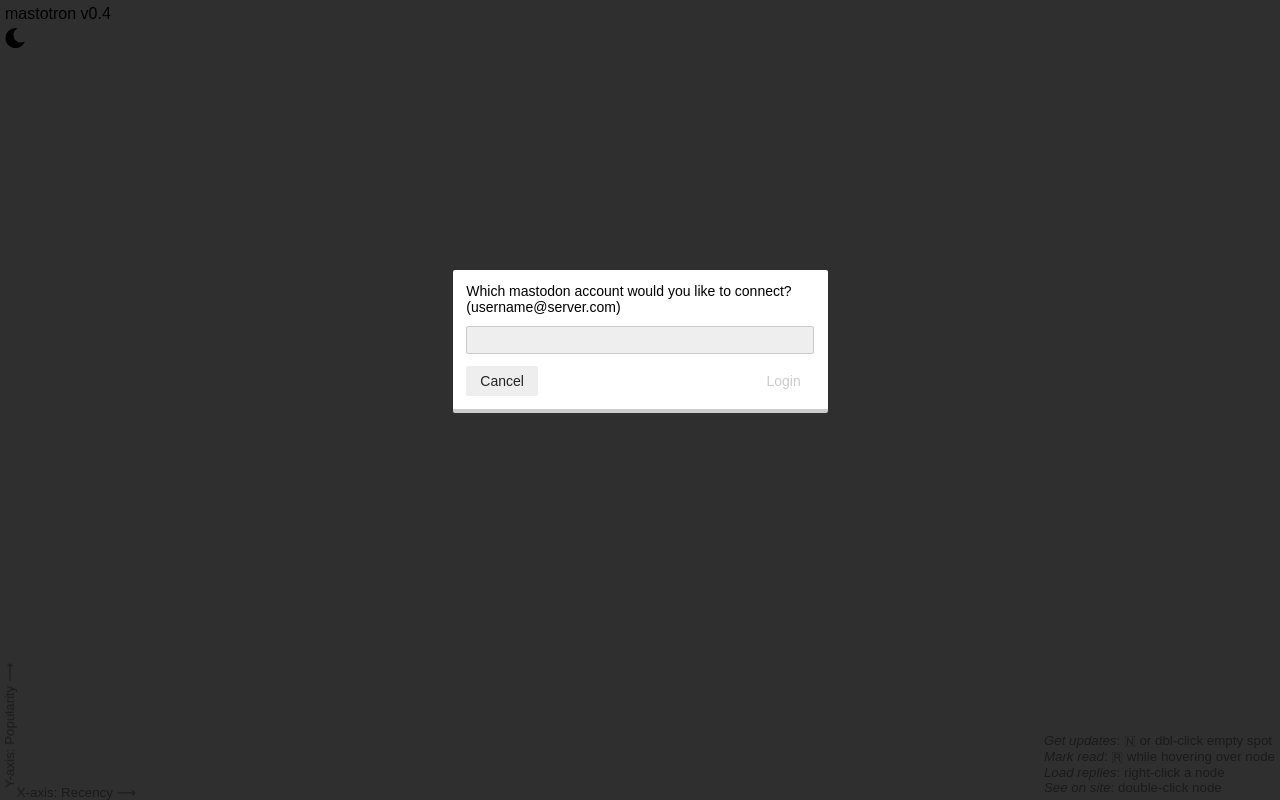
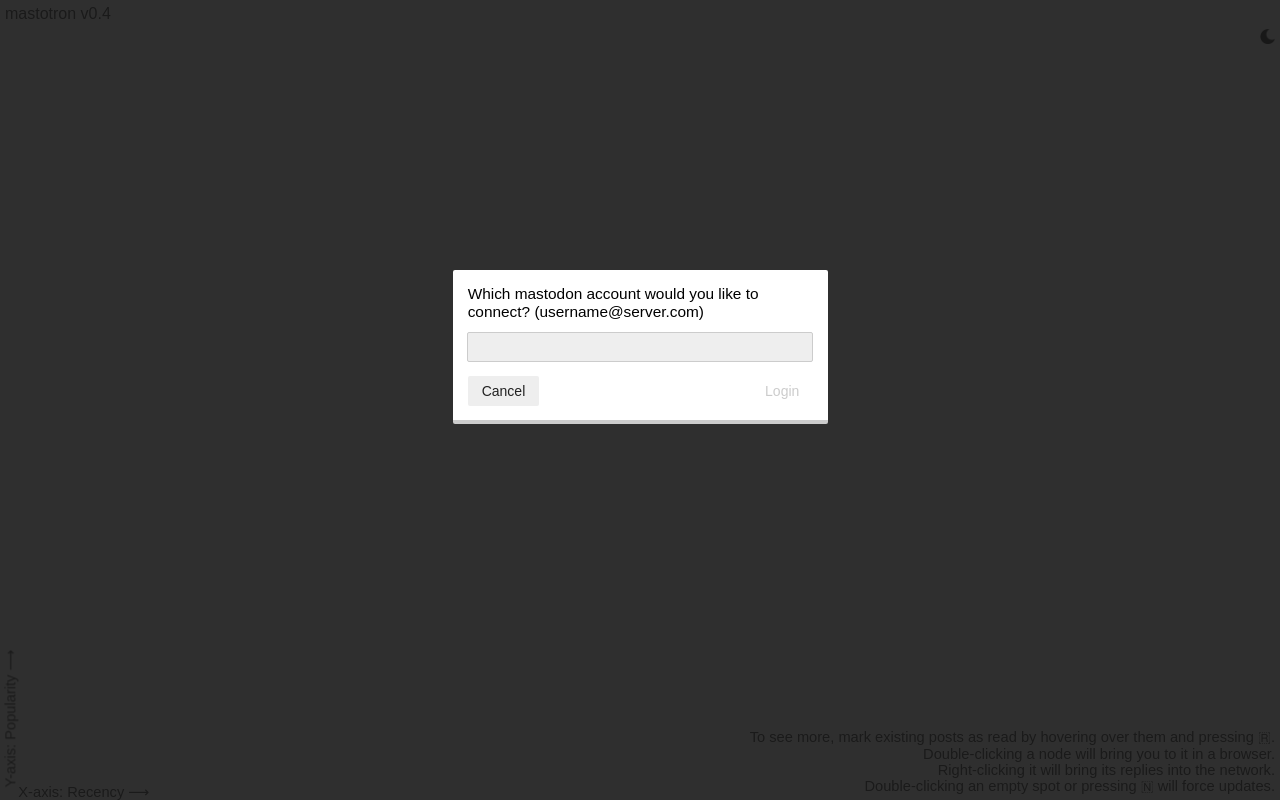
Before and after one commit to mastotron/mastotron, a Flask app: page / in a window 1280 px wide. Run offline with Flask 2, Linux system fonts and the light colour scheme; some libraries are stand-ins or nearby versions.

Commit message:
much cleaner now

```diff
--- a/mastotron/gui/app.py
+++ b/mastotron/gui/app.py
@@ -1,10 +1,16 @@
 # make sure to use eventlet and call eventlet.monkey_patch()
 import eventlet
 eventlet.monkey_patch()
-import os,sys; sys.path.insert(0,'/Users/ryan/github/mastotron')
+
+import os,sys
+path_app = os.path.realpath(__file__)
+path_code = os.path.abspath(os.path.join(path_app,'..','..'))
+path_codedir = os.path.abspath(os.path.join(path_code,'..'))
+sys.path.insert(0,path_codedir)
 
 from mastotron import *
-from threading import Lock
+
+from threading import Lock,Thread
 from flask import Flask, render_template, request, redirect, url_for, session, current_app
 from flask_session import Session
 from flask_socketio import SocketIO, send, emit
@@ -225,8 +231,17 @@ def send_update(nodes=[], edges=[]):
 
 
 
+def open_view(wait=2):
+    time.sleep(wait)
+    webbrowser.open(f'http://{HOST}:{PORT}')
 
+def view(wait=2):
+    Thread(target=open_view, kwargs=dict(wait=wait)).start()
 
+def mainview(wait=2):
+    view(wait=wait)
+    main()
 
-if __name__=='__main__':
-    socketio.run(app,debug=True, allow_unsafe_werkzeug=True)
+def main(): return socketio.run(app, debug=True, allow_unsafe_werkzeug=True,port=PORT,host=HOST)
+
+if __name__=='__main__': main()
--- a/mastotron/gui/static/postnet.css
+++ b/mastotron/gui/static/postnet.css
@@ -1,5 +1,5 @@
 body {
-font: 10pt arial;
+font: 11pt arial;
 color: black;
 width:120vw;
 height:200vh;
@@ -17,8 +17,9 @@ body::-webkit-scrollbar {
     bottom:5px;
     right:5px;
     color:gray;
-    /* width:400px; */
+    /* width:50em; */
     position: fixed;
+    text-align: right;
 
 }
 
@@ -54,15 +55,20 @@ a { color: lightblue; }
     z-index:1;
 
     /* letter-spacing: .5em; */
-    /* color: gray; */
+    color: gray;
 }
 #logmsg {
-font: 10pt arial;
+font: 1em;
 top:5px;
 right:5px;
 text-align:right;
 position:fixed;
 color:gray;
+}
+#optbuttons {
+    position: fixed;
+    top: 2em;
+    right:5px;
 }
 
 #postnetviz {
@@ -106,10 +112,7 @@ canvas:hover {outline:0;border:none;}
     /* white-space: nowrap; */
     text-overflow: ellipsis;
 }
-#optbuttons {
-    margin-top:5px;
-    /* text-align:right; */
-}
+
 input {
 background-color: #eeeeee;
 /* color: gray; */
--- a/mastotron/gui/templates/layout.html
+++ b/mastotron/gui/templates/layout.html
@@ -36,15 +36,18 @@
         <div id="acctname" onclick="prompt_for_username()">{{session.get('acct','')}}</div>
       </div>
 
-      <div id="optbuttons">
-        <a onclick="toggle_darkmode()">
-          <img id="nightmode" src="/static/dark-mode-6682.png" width="20" height="20" />
-        </a>
-      </div>
 
     </div>
 
+
+
     <div id="logmsg"></div>
+
+    <div id="optbuttons">
+      <a onclick="toggle_darkmode()">
+        <img id="nightmode" src="/static/dark-mode-6682.png" width="15" height="15" style="opacity:0.5"; />
+      </a>
+    </div>
 
     {% block content %}
     {% endblock %}
@@ -54,10 +57,10 @@
     {% endblock %}
 
     <div id="helper">
-    <i>Get updates</i>: 🇳 or dbl-click empty spot<br/>
-    <i>Mark read</i>: 🇷 while hovering over node<br/>
-    <i>Load replies</i>: right-click a node<br/>
-    <i>See on site</i>: double-click node<br/>
+    To see more, mark existing posts as read by hovering over them and pressing 🇷.<br/>
+    Double-clicking a node will bring you to it in a browser.<br/>
+    Right-clicking it will bring its replies into the network.<br/>
+    Double-clicking an empty spot or pressing 🇳 will force updates.
     </div>
 
     <div id="xaxis" class="axis">X-axis: Recency ⟶</div>
--- a/mastotron/listener.py
+++ /dev/null
@@ -1,5 +0,0 @@
-# from .imports import *
-
-# from mastodon import StreamListener
-
-# class NodeListener()
--- a/requirements.txt
+++ b/requirements.txt
@@ -12,6 +12,4 @@ cogdb
 sqlitedict
 eventlet
 human_readable
-flask_restful
-flask_cors
-pyinstaller
+simple-websocket
--- a/setup.py
+++ b/setup.py
@@ -13,4 +13,5 @@ setup(
             f'{pkg.__name__} = cli:cli',
         ],
     },
+    include_package_data=True
 )
```
Also changed, not shown: cli.py (+3 -7 lines), mastotron/exampledata.py (deleted, +0 -39 lines), mastotron/imports.py (+7 -2 lines), mastotron/gui/__init__.py (added).
